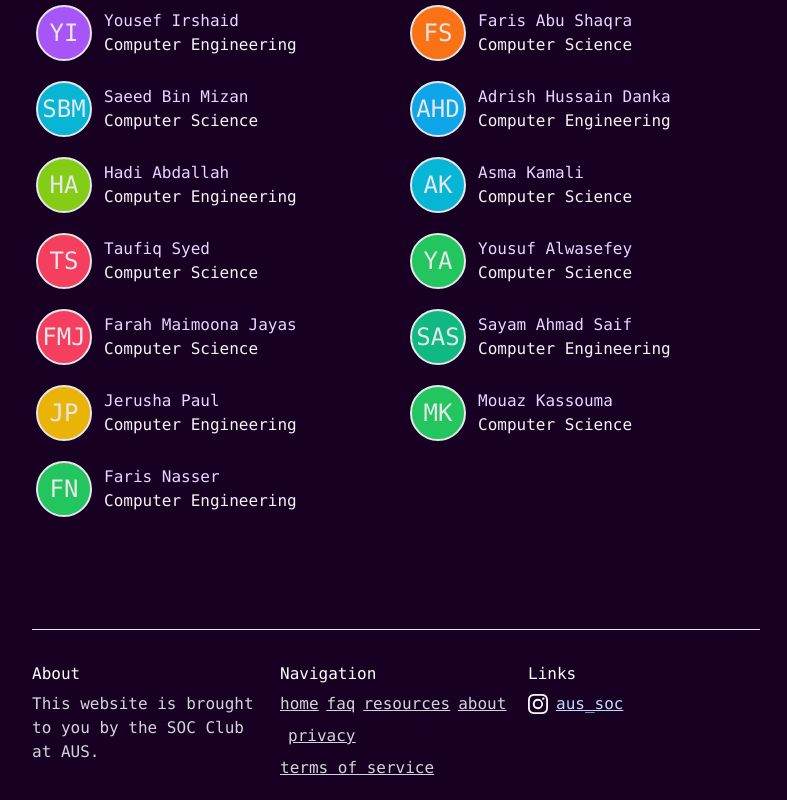
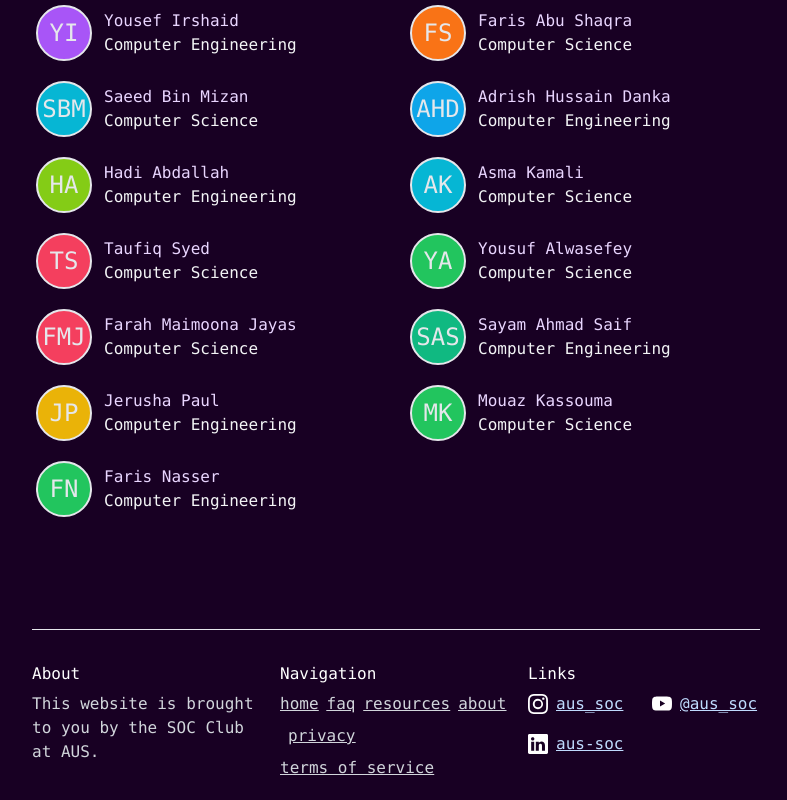
Before and after one commit to aelmosalamy/thesoc.club, a Next.js app: page / in a window 1280 px wide. Shown: the part 779-1579 px from the top of the page, without its empty margins (244-1031 px from the left). Built offline with nearby package versions, Linux system fonts and the light colour scheme.

Commit message:
Add New Social Media Links
Signed-off-by: Hassan Abouelela <hassan@hassanamr.com>

```diff
--- a/app/footer.tsx
+++ b/app/footer.tsx
@@ -1,6 +1,7 @@
 import Link from "next/link";
 import React from "react";
-import {BsInstagram} from "react-icons/bs";
+
+import Socials from "@/app/socials";
 
 
 function Section({title, children}: {title: string, children: React.ReactElement}) {
@@ -29,10 +30,7 @@ export default function Footer() {
         </Section>
 
         <Section title={"Links"}>
-            <div className={"flex flex-row gap-2 items-center"}>
-                <BsInstagram size={20}/>
-                <a href={"https://instagram.com/aus_soc"}>aus_soc</a>
-            </div>
+            <Socials className={"flex flex-row flex-wrap gap-4 sm:grid sm:grid-cols-2 sm:gap-y-4"}/>
         </Section>
     </footer>;
 }
--- /dev/null
+++ b/app/socials.tsx
@@ -0,0 +1,25 @@
+import React from "react";
+import {BsInstagram, BsLinkedin, BsYoutube} from "react-icons/bs";
+
+function Entry({ children }: {children: React.ReactElement[]}) {
+    return <div className={"flex flex-row gap-2 items-center"}>
+        {children}
+    </div>;
+}
+
+export default function Socials({ className }: {className?: string}) {
+    return <div className={className}>
+        <Entry>
+            <BsInstagram size={20}/>
+            <a href={"https://instagram.com/aus_soc"}>aus_soc</a>
+        </Entry>
+        <Entry>
+            <BsYoutube size={20}/>
+            <a href={"https://www.youtube.com/@aus_soc"}>@aus_soc</a>
+        </Entry>
+        <Entry>
+            <BsLinkedin size={20}/>
+            <a href={"https://www.linkedin.com/company/aus-soc/"}>aus-soc</a>
+        </Entry>
+    </div>;
+}
```
